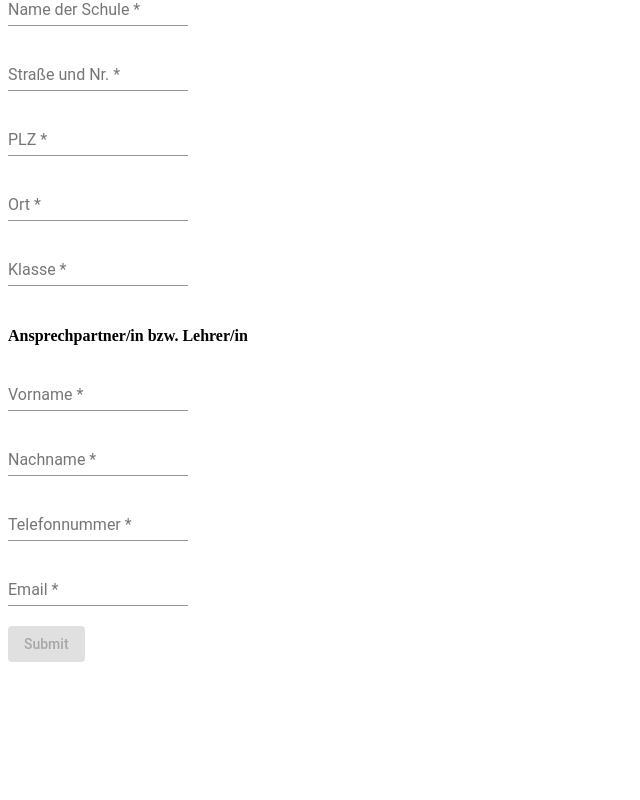
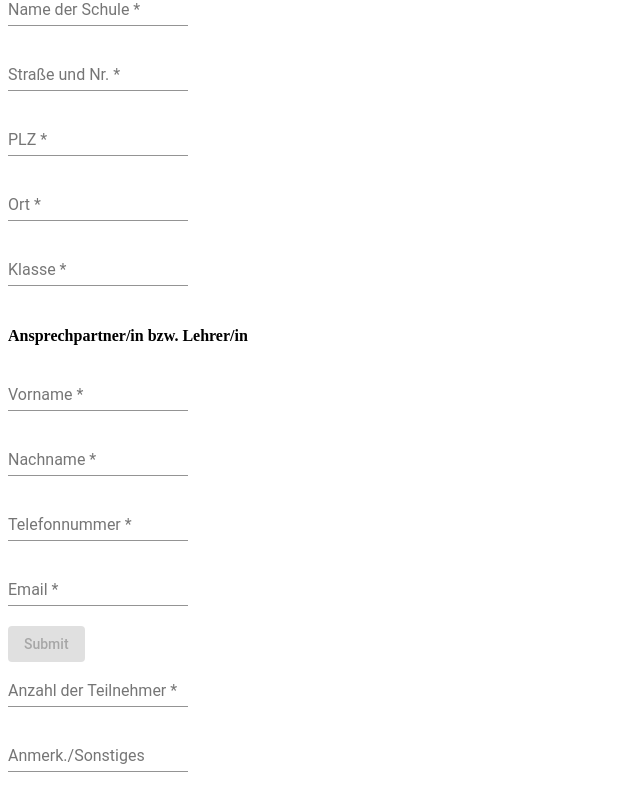
Before and after one commit to Sulsmar/angular-starter, an Angular app: page / in a window 1280 px wide. Shown: the part 576-1376 px from the top of the page, without its empty margins (0-640 px from the left). Before the commit the page ends 1246 px from the top, so only its background shows below. Built offline with nearby package versions, Linux system fonts and the light colour scheme.

Commit message:
2 weitere Felder in das Formular eigefügt.
2 Felder in das Formular eingefügt, sollen aber nach Prüfung auf neuer Seiter geladen werden(nicht einbaut), und es fehlt noch doe Prüfung der maximalen Teilnehmer(Mock JSON)

```diff
--- a/src/app/swa-register-form/swa-register-form.component.html
+++ b/src/app/swa-register-form/swa-register-form.component.html
@@ -176,4 +176,36 @@
     mat-raised-button>
     Submit
 </button>
+
+<!-- next Page -->
+<!-- muss noch implementiert werden, nachdem die Prüfung des Formulares positiv war, wird auf einen neue Seite weitergeleitet -->
+<!-- es muss noch die Prüfung der maximalen teilnehmer eingebaut werden, laut Aufgabe mit Mock JSON -->
+<div>
+    <mat-form-field>
+      <input [(ngModel)]="contact.howMany"
+      name="howMany"
+        #howMany="ngModel"
+        required
+        minlength="1"
+        type="number"
+        matInput
+        placeholder="Anzahl der Teilnehmer">
+      <mat-error *ngIf="howMany.hasError('required')">
+        erforderliche Angabe
+      </mat-error>
+      <mat-error *ngIf="howMany.hasError('minlength')">
+        Mindestlänge: 1 Zeichen
+      </mat-error>
+    </mat-form-field>
+  </div>
+  <div>
+      <mat-form-field>
+        <input [(ngModel)]="contact.remarks"
+        name="remarks"
+          #remarks="ngModel"
+          matInput
+          placeholder="Anmerk./Sonstiges">
+      </mat-form-field>
+    </div>
+
 </form>
--- a/src/app/swa-register-form/swa-register-form.component.ts
+++ b/src/app/swa-register-form/swa-register-form.component.ts
@@ -31,5 +31,8 @@ export class EventContact {
   lastName: string;
   phoneNumber: number;
   email: string;
+  // How many and Remarks
+  howMany: number;
+  remarks: string;
 
 }
```
